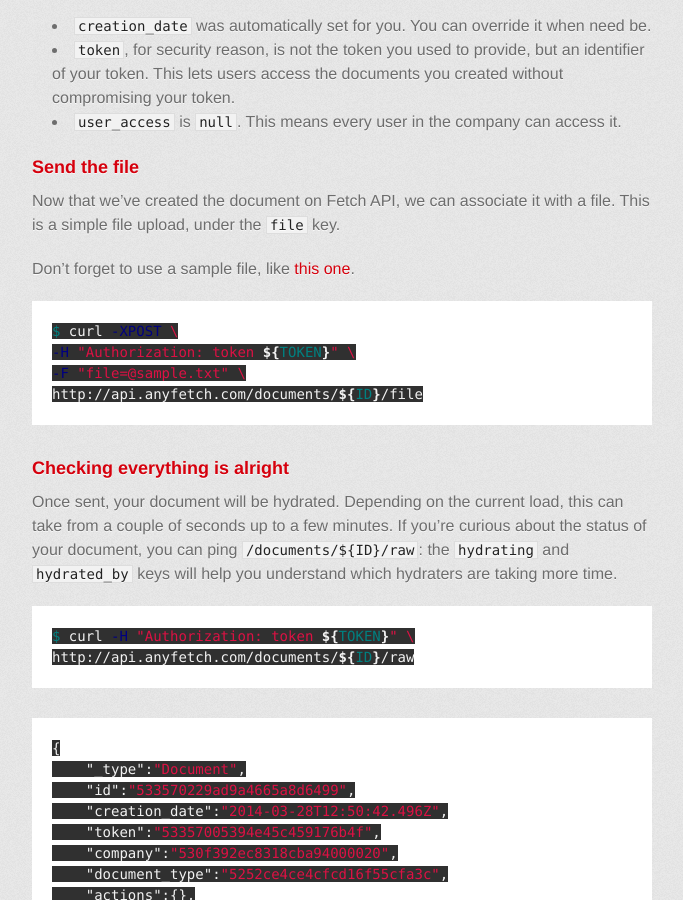
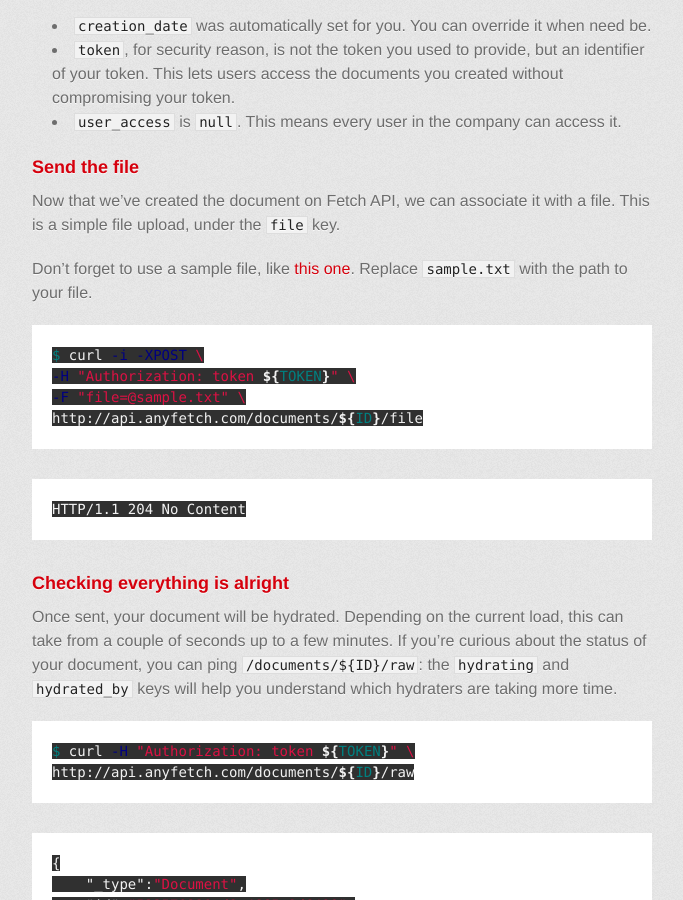
Before and after one commit to AnyFetch/developers.anyfetch.com, a Jekyll site: the page built from guides/tutorials/hello-world.md, in a window 1280 px wide and 900 px high, scrolled down 2874 px. Shown: the whole window, without its empty margins (298-981 px from the left). Built offline with Jekyll 4.4.1, drawn with Linux system fonts in a browser that asks for light colours; some web fonts are replaced; Markdown is read by kramdown in place of the engine named in the settings.

Commit message:
Updated hello-world

````diff
--- a/guides/tutorials/hello-world.md
+++ b/guides/tutorials/hello-world.md
@@ -26,7 +26,7 @@ You can now send requests using [basic authentication](/authentication.html): an
 The first step will be to clean everything that may be available on your account. To do that, we'll send a simple `DELETE` request to `/reset`:
 
 ```sh
-$ curl -I -XDELETE \
+$ curl -i -XDELETE \
 -H "Authorization: Basic ${BASE64}" \
 http://api.anyfetch.com/company/reset
 ```
@@ -105,12 +105,17 @@ Things to note...
 Now that we've created the document on Fetch API, we can associate it with a file. This is a simple file upload, under the `file` key.
 
 Don't forget to use a sample file, like [this one](/guides/samples/sample.txt).
+Replace `sample.txt` with the path to your file.
 
 ```sh
-$ curl -XPOST \
+$ curl -i -XPOST \
 -H "Authorization: token ${TOKEN}" \
 -F "file=@sample.txt" \
 http://api.anyfetch.com/documents/${ID}/file
+```
+
+```sh
+HTTP/1.1 204 No Content
 ```
 
 ### Checking everything is alright
````
